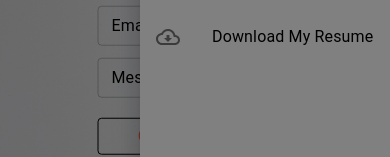
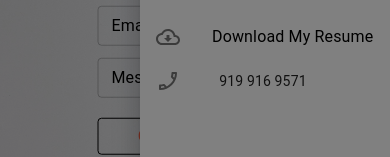
Before and after one commit to Qabas-al-ani/Personal_portfolio, a React (Create React App) app: page /contacts in a window 390 px wide. Both pictures are taken after a click on the button 40 px from the left and 28 px from the top of the page. Shown: the part 404-561 px from the top of the page. Built offline with nearby package versions, Linux system fonts and the light colour scheme.

Commit message:
added a phone number to the nav bar

```diff
--- a/src/components/Contacts.js
+++ b/src/components/Contacts.js
@@ -47,7 +47,7 @@ const Contacts = () => {
     <Box component="div">
         <Navbar />
       <Grid container justifyContent="center">
-        <Box component="form" className={classes.form} action="https://formsubmit.co/2d2c58bfbd0969e480c284cfd7ae1e7e" method="POST">
+        <Box component="form" className={classes.form} action="https://formsubmit.co/qabasalani1@gmail.com" method="POST">
         <input type="hidden" name="_subject" value="New submission!"/>
               <input type="hidden" name="_captcha" value="false"/>
           <Typography
--- a/src/components/Navbar.js
+++ b/src/components/Navbar.js
@@ -27,7 +27,9 @@ import {
   LinkedIn,
   WorkSharp,
   CloudDownloadOutlined,
+  PhoneEnabledOutlined,
 } from "@material-ui/icons";
+
 import avatar from "../avatar.jpg";
 import { ListItemText } from "@material-ui/core";
 
@@ -107,12 +109,14 @@ const Navbar = () => {
       <Divider />
       <List>
         {menuItems.map((lsItem, key) => (
-          <ListItem style={{color: 'black'}}
+          <ListItem
+            style={{ color: "black" }}
             button
             key={key}
             component={lsItem.external ? MaterialLink : Link}
             to={lsItem.external ? null : lsItem.listPath}
-            href={lsItem.external ? lsItem.listPath : null} target={lsItem.external ? '_blank' : null}
+            href={lsItem.external ? lsItem.listPath : null}
+            target={lsItem.external ? "_blank" : null}
           >
             <ListItemIcon className={classes.ListItem}>
               {lsItem.listIcon}
@@ -123,6 +127,14 @@ const Navbar = () => {
             />
           </ListItem>
         ))}
+        <ListItem>
+          <ListItemIcon className={classes.ListItem}>
+            <PhoneEnabledOutlined />
+          </ListItemIcon>
+          <listItemText className={classes.ListItem}>
+            &nbsp; 919 916 9571
+          </listItemText>
+        </ListItem>
       </List>
     </Box>
   );
@@ -135,7 +147,10 @@ const Navbar = () => {
             <IconButton onClick={toggleSlider("right", true)}>
               <Dehaze style={{ color: "white" }} />
             </IconButton>
-            <Typography variant="h5" style={{ color: "white", marginLeft: "10px" }}>
+            <Typography
+              variant="h5"
+              style={{ color: "white", marginLeft: "10px" }}
+            >
               Qabas Al Ani
             </Typography>
             <MobilRightMenuSlider
```
Also changed, not shown: 1 other file (tests, documents, lock files or other folders).
